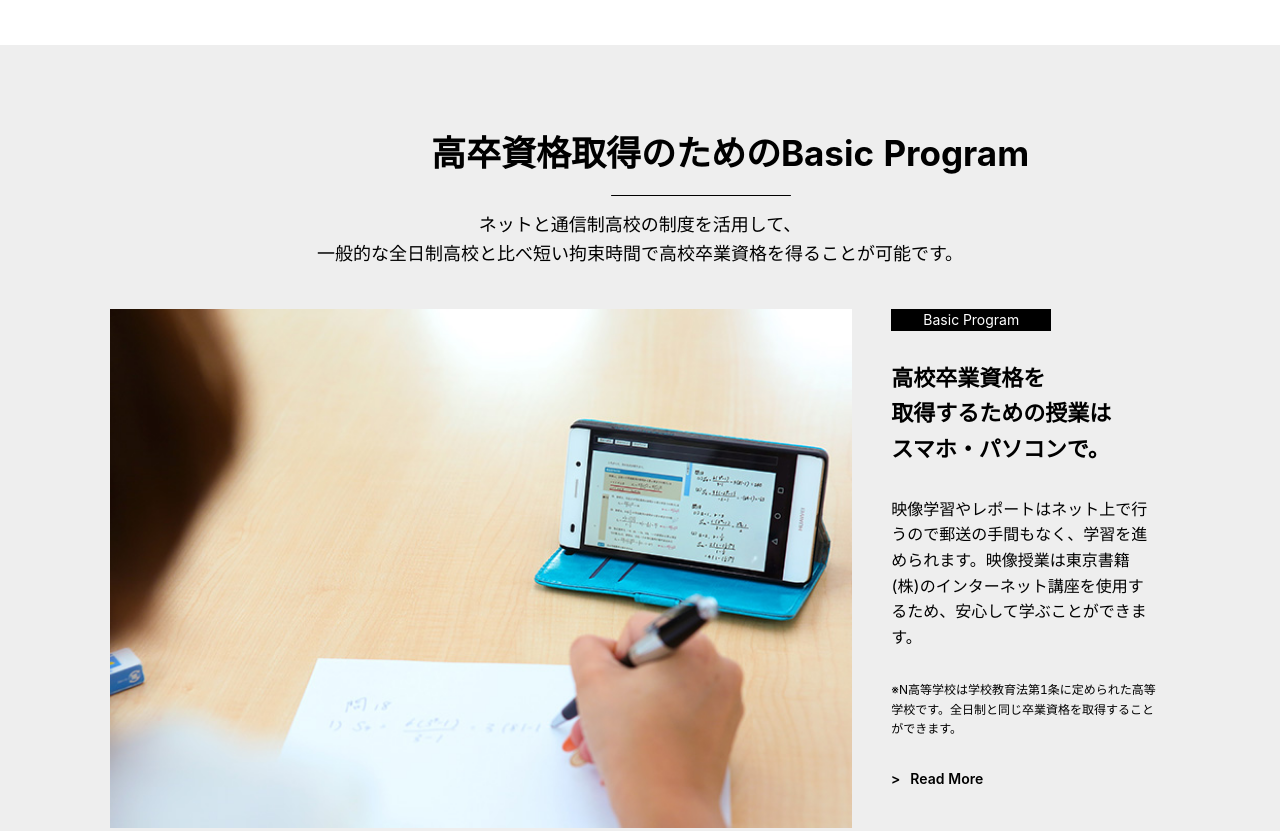
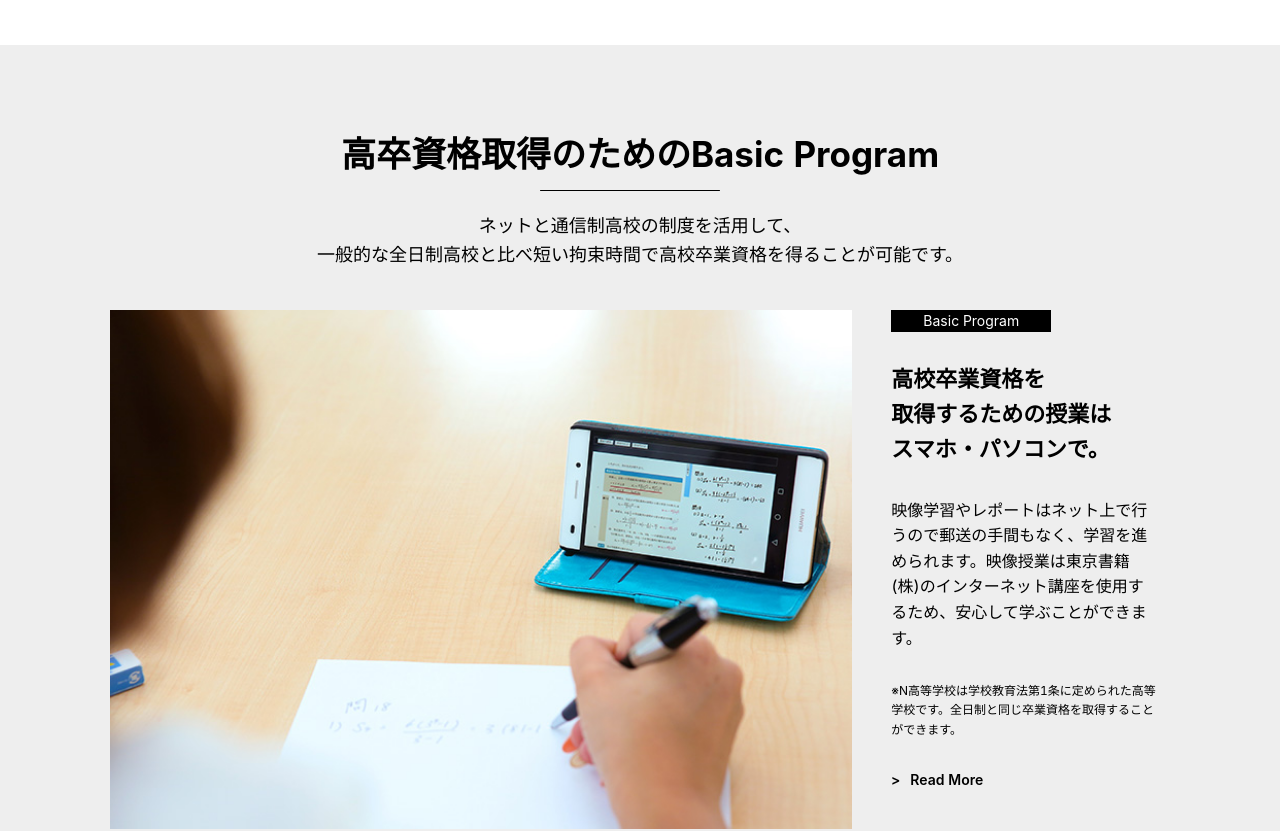
Before and after one commit to Ryoya-T/Ryoya-Tokubayashi, a plain HTML site: page html-nkou/index.html in a window 1280 px wide. Shown: the part 3740-4571 px from the top of the page. Drawn offline with Linux system fonts and the light colour scheme.

Commit message:
・テキストをセンターにするー完

```diff
--- a/html-nkou/style.css
+++ b/html-nkou/style.css
@@ -624,9 +624,9 @@ header{
 .basic-program-title h3::before{
 	content: '';
 	position: relative;
-	left: 450px;
- 	bottom: -30px;
- 	display: inline-block;
+	left: 620px;
+	bottom: -65px;
+ 	display:block;
  	width: 180px;
  	height: 0.8px;
  	transform: translate(-50%);
```
